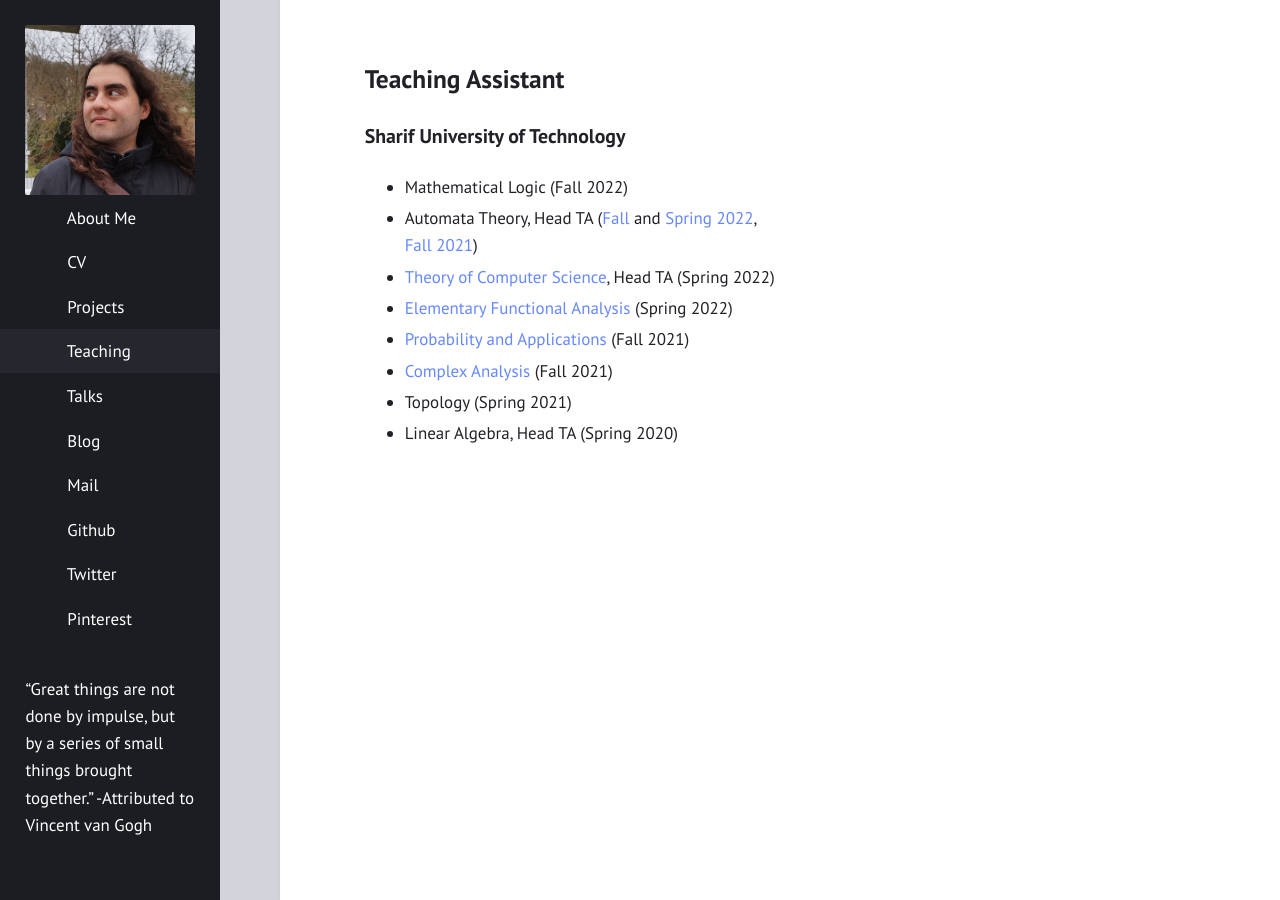
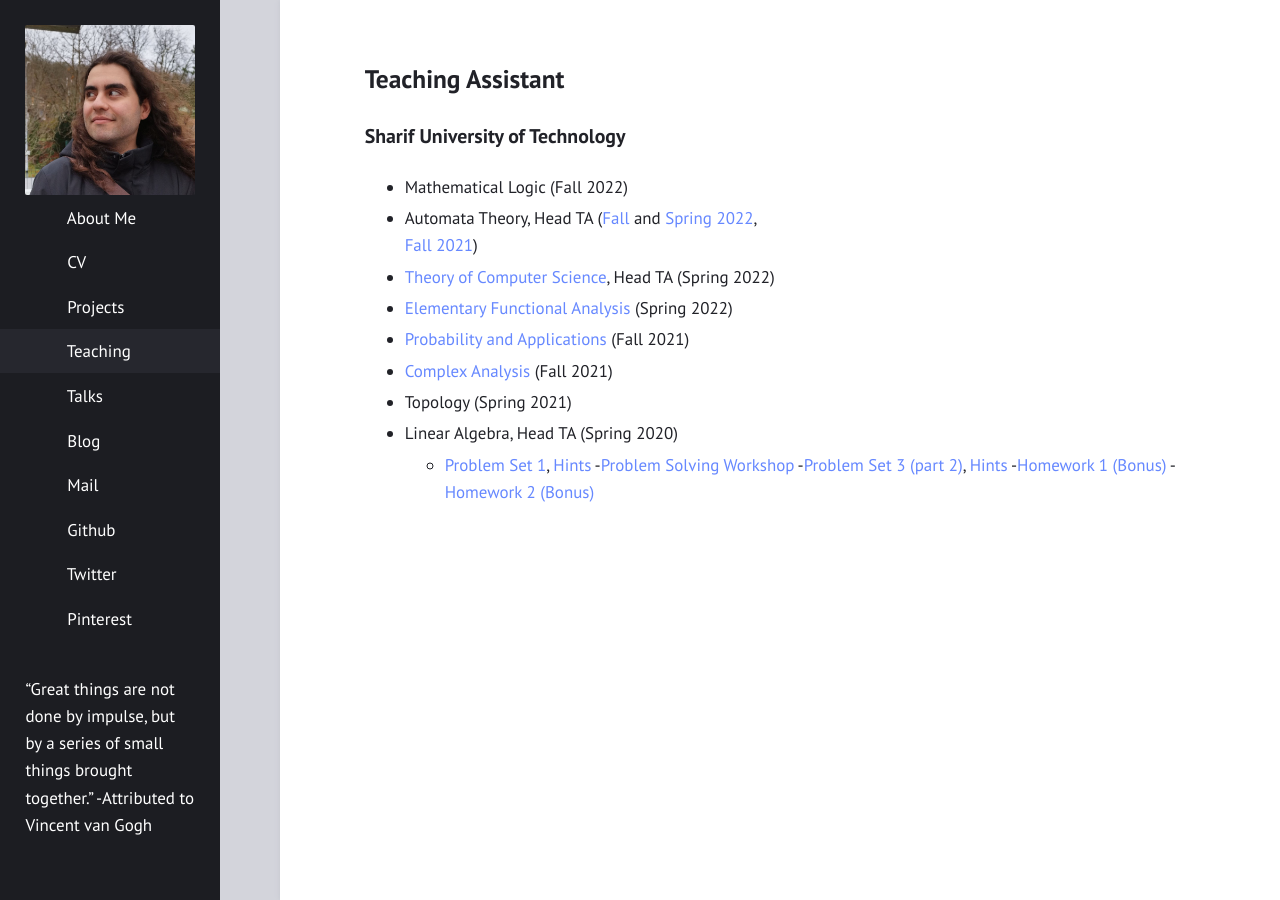
Before and after one commit to ali-almasi/ali-almasi.github.io, a Jekyll site: the page built from teaching.md, in a window 1280 px wide. Built offline with Jekyll 4.4.1, drawn with Linux system fonts in a browser that asks for light colours.

Commit message:
Update teaching.md

```diff
--- a/teaching.md
+++ b/teaching.md
@@ -15,3 +15,8 @@
 -  [Complex Analysis](https://hamband.math.sharif.edu/wiki/%D8%AF%D8%A7%D9%86%D8%B4%DA%A9%D8%AF%D9%87/%D8%AF%D8%B1%D9%88%D8%B3/22335/14001/main) (Fall 2021)
 -  Topology (Spring 2021)
 -  Linear Algebra, Head TA (Spring 2020)
+	- [Problem Set 1](teaching_materials/linear_algebra2020/PS1.pdf), [Hints](teaching_materials/linear_algebra2020/PS1 _Hints.pdf)
+	-[Problem Solving Workshop](teaching_materials/linear_algebra2020/WS1.pdf)
+	-[Problem Set 3 (part 2)](teaching_materials/linear_algebra2020/PS3-part2.pdf), [Hints](teaching_materials/linear_algebra2020/PS3_Part2_Hints.pdf)
+	-[Homework 1 (Bonus)](teaching_materials/linear_algebra2020/HW1.pdf)
+	-[Homework 2 (Bonus)](teaching_materials/linear_algebra2020/HW2.pdf)
```
